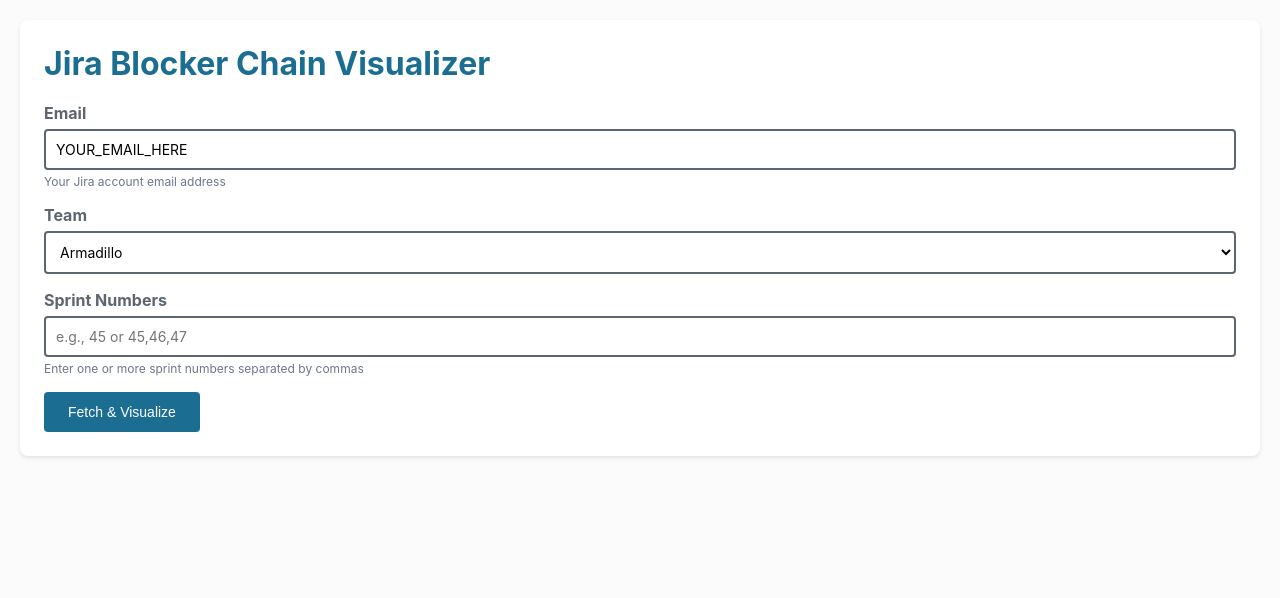
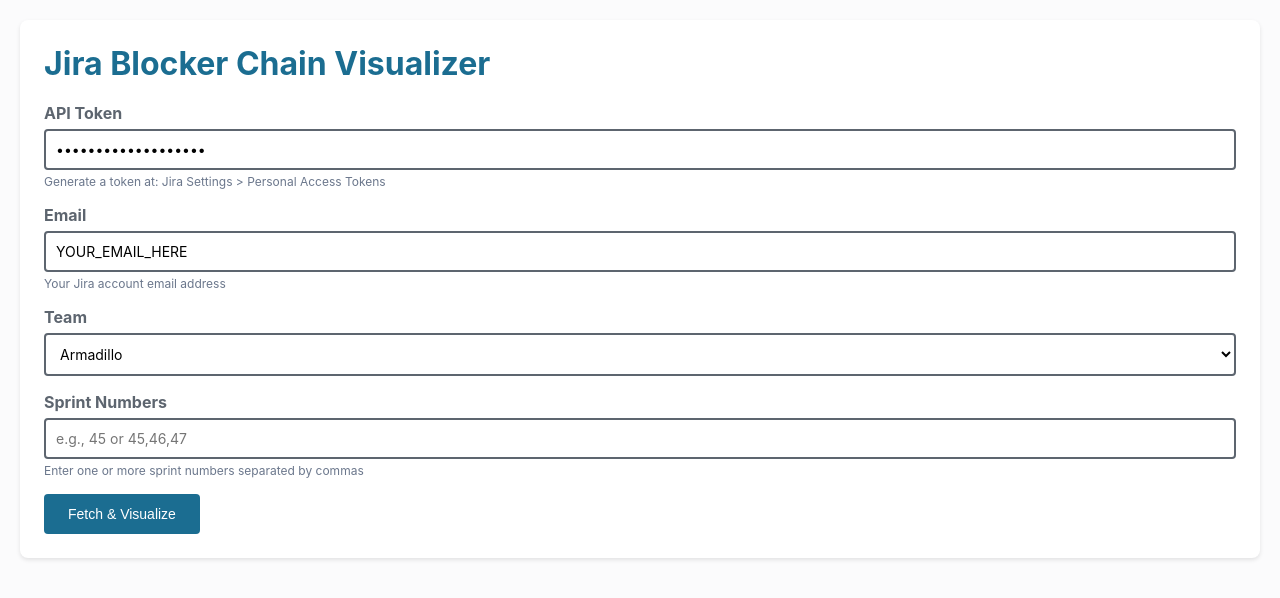
Before and after one commit to codeunifier/codeunifier.github.io, an Angular app: page / in a window 1280 px wide. Shown: the top 598 px of the page. Built offline with nearby package versions, Linux system fonts and the light colour scheme.

Commit message:
stripping sensitive secrets from prod deploy and switching to user-provided keys

```diff
--- a/src/app/components/visualizer/visualizer.component.html
+++ b/src/app/components/visualizer/visualizer.component.html
@@ -1,6 +1,16 @@
 <div class="container">
   <div class="controls">
     <h1>Jira Blocker Chain Visualizer</h1>
+
+    <div class="form-group">
+      <label for="api-token">API Token</label>
+      <input
+        type="password"
+        id="api-token"
+        [(ngModel)]="apiToken"
+        placeholder="Your Jira API token">
+      <div class="help-text">Generate a token at: Jira Settings > Personal Access Tokens</div>
+    </div>
 
     <div class="form-group">
       <label for="email">Email</label>
--- a/src/environments/environment.prod.ts
+++ b/src/environments/environment.prod.ts
@@ -1,6 +1,8 @@
 export const environment = {
   production: true,
   jiraInstance: '__JIRA_INSTANCE_PLACEHOLDER__',
-  jiraApiToken: '__API_KEY_PLACEHOLDER__',
-  jiraAccountEmail: '__EMAIL_PLACEHOLDER__',
+
+  // Require the user to enter these on prod for security reasons
+  jiraApiToken: '',
+  jiraAccountEmail: '',
 };
```
